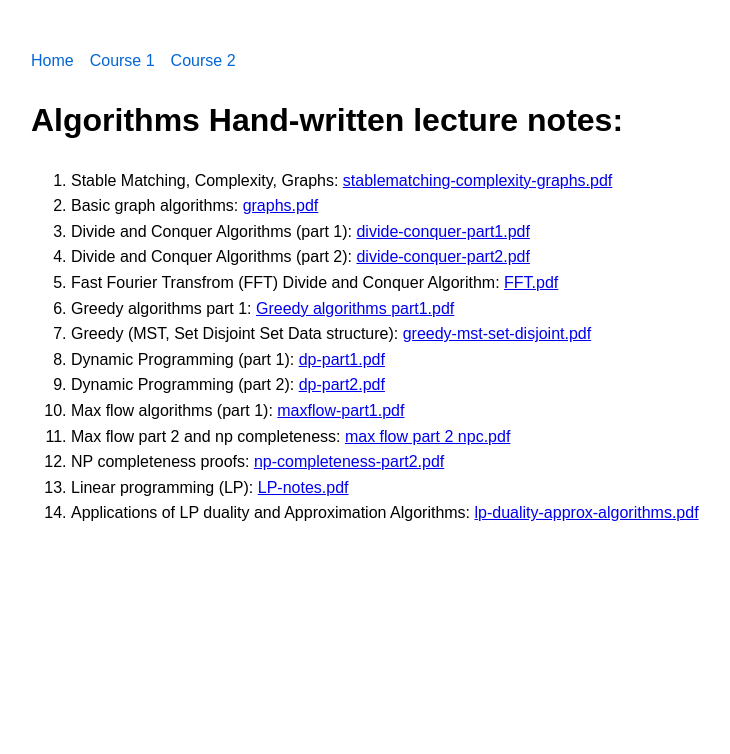
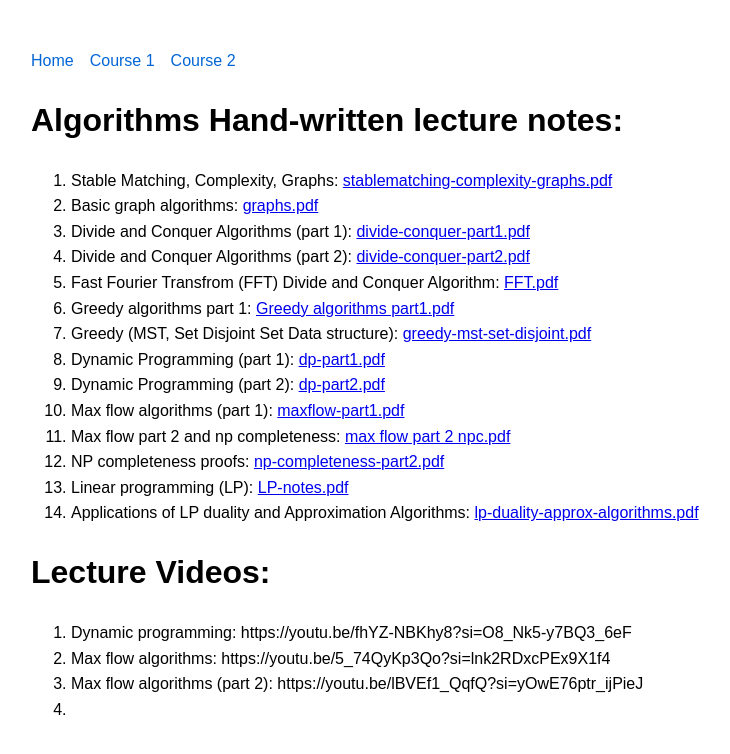
Before and after one commit to mrrahman1517/css449-algorithms, a Jekyll site: the page built from spring2025/lectures.md, in a window 1280 px wide. Shown: the top 754 px of the page, without its empty margins (209-939 px from the left). Built offline with Jekyll 4.4.1, drawn with Linux system fonts in a browser that asks for light colours; our own code applies the rules of GitHub Pages for plain Markdown files.

Commit message:
Update lectures.md

```diff
--- a/spring2025/lectures.md
+++ b/spring2025/lectures.md
@@ -14,3 +14,9 @@
 12. NP completeness proofs: [np-completeness-part2.pdf](https://github.com/user-attachments/files/20749839/np-completeness-part2.pdf)
 13. Linear programming (LP): [LP-notes.pdf](https://github.com/user-attachments/files/20749845/LP-notes.pdf)
 14. Applications of LP duality and Approximation Algorithms: [lp-duality-approx-algorithms.pdf](https://github.com/user-attachments/files/20749852/lp-duality-approx-algorithms.pdf)
+
+# Lecture Videos:
+1. Dynamic programming: https://youtu.be/fhYZ-NBKhy8?si=O8_Nk5-y7BQ3_6eF
+2. Max flow algorithms: https://youtu.be/5_74QyKp3Qo?si=lnk2RDxcPEx9X1f4
+3. Max flow algorithms (part 2): https://youtu.be/lBVEf1_QqfQ?si=yOwE76ptr_ijPieJ
+4.
```
